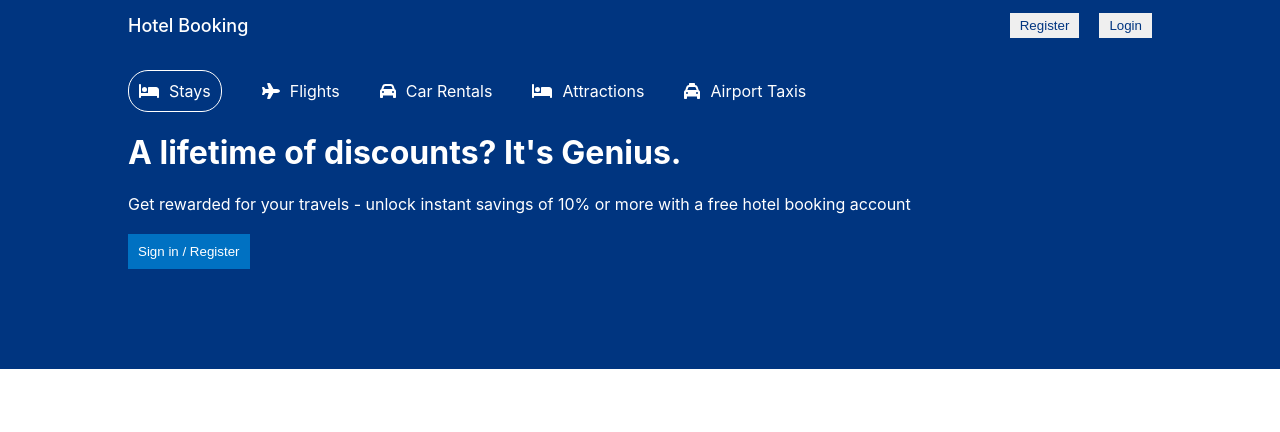
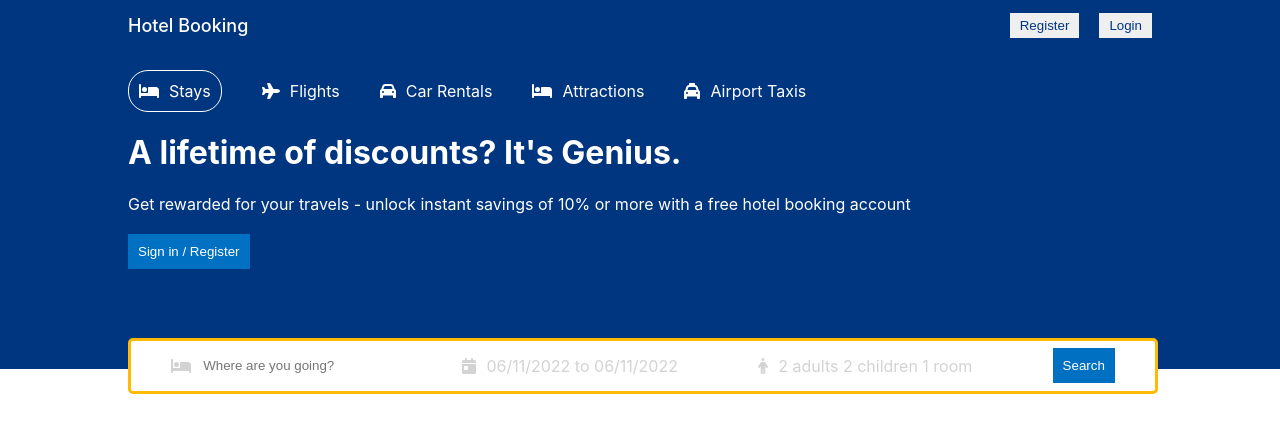
Before and after one commit to pustian-rafiq/nodejs-booking-app, a React (Create React App) app: page / in a window 1280 px wide. Shown: the top 432 px of the page. Built offline with nearby package versions, Linux system fonts and the light colour scheme.

Commit message:
header search design

```diff
--- a/package.json
+++ b/package.json
@@ -10,7 +10,9 @@
     "@testing-library/jest-dom": "^5.16.4",
     "@testing-library/react": "^13.3.0",
     "@testing-library/user-event": "^13.5.0",
+    "date-fns": "^2.28.0",
     "react": "^18.1.0",
+    "react-date-range": "^1.4.0",
     "react-dom": "^18.1.0",
     "react-router-dom": "^6.3.0",
     "react-scripts": "5.0.1",
--- a/src/components/header/Header.jsx
+++ b/src/components/header/Header.jsx
@@ -1,9 +1,21 @@
-import React from 'react'
+import React, { useState } from 'react'
 import "./header.css"
 import { FontAwesomeIcon } from '@fortawesome/react-fontawesome'
-import { faBed, faCar, faPlane, faTaxi } from '@fortawesome/free-solid-svg-icons'
+import { faBed, faCalendarDay, faCar, faPerson, faPlane, faTaxi } from '@fortawesome/free-solid-svg-icons'
+import { DateRange } from 'react-date-range';
+import 'react-date-range/dist/styles.css'; // main style file
+import 'react-date-range/dist/theme/default.css'; // theme css file
+import { format } from 'date-fns';
+const Header = () => {
+const [openDate, setOpenDate] = useState("")
+    const [date, setDate] = useState([
+        {
+          startDate: new Date(),
+          endDate: new Date(),
+          key: 'selection'
+        }
+      ]);
 
-const Header = () => {
     return (
         <div className='header'>
             <div className="headerContainer">
@@ -34,6 +46,36 @@
                     Get rewarded for your travels - unlock instant savings of 10% or more with a free hotel booking account
                 </p>
                 <button className='headerBtn'>Sign in / Register</button>
+                <div className="headerSearch">
+                    <div className="headerSearchItem">
+                        <FontAwesomeIcon icon={faBed} className="headerIcon" />
+                        <input
+                          type="text"
+                          placeholder='Where are you going?'
+                          className='headerSearchInput'
+                          />
+                    </div>
+                    <div className="headerSearchItem">
+                        <FontAwesomeIcon icon={faCalendarDay} className="headerIcon" />
+                        <span onClick={()=> setOpenDate(!openDate)} className='headerSearchText'>{`${format(date[0].startDate,"MM/dd/yyyy")} to ${format(date[0].endDate,"MM/dd/yyyy")}`}</span>
+                        {
+                            openDate && <DateRange
+                            editableDateInputs={true}
+                            onChange={item => setDate([item.selection])}
+                            moveRangeOnFirstSelection={false}
+                            ranges={date}
+                            className="date"
+                          />
+                        }
+                    </div>
+                    <div className="headerSearchItem">
+                        <FontAwesomeIcon icon={faPerson} className="headerIcon" />
+                        <span className='headerSearchText'>2 adults 2 children 1 room</span>
+                    </div>
+                    <div className="headerSearchItem">
+                        <button className='headerBtn'>Search</button>
+                    </div>
+                </div>
             </div>
         </div>
     )
--- a/src/components/header/header.css
+++ b/src/components/header/header.css
@@ -3,6 +3,7 @@
     color: white;
     display: flex;
     justify-content: center;
+    position: relative;
 }
 .headerContainer{
     width: 100%;
@@ -34,3 +35,39 @@
     padding: 10px;
     cursor: pointer;
 }
+
+/* Header search style */
+.headerSearch{
+    height: 30px;
+    background-color: #fff;
+    border: 3px solid #febb02;
+    display: flex;
+    align-items: center;
+    justify-content: space-around;
+    padding: 10px 0px;
+    border-radius: 5px;
+    position: absolute;
+     bottom: -25px;
+     width: 100%;
+     max-width: 1024px;
+}
+.headerIcon{
+    color: lightgray;
+}
+.headerSearchItem{
+    display: flex;
+    align-items: center;
+    gap: 10px;
+}
+.headerSearchInput{
+    border: none;
+    outline: none;
+}
+.headerSearchText{
+    color: lightgray;
+    cursor: pointer;
+}
+.date{
+    position: absolute;
+    top: 50px;
+}
```
Also changed, not shown: 1 other file (tests, documents, lock files or other folders). Lines whose indentation alone changed are shown as unchanged.
